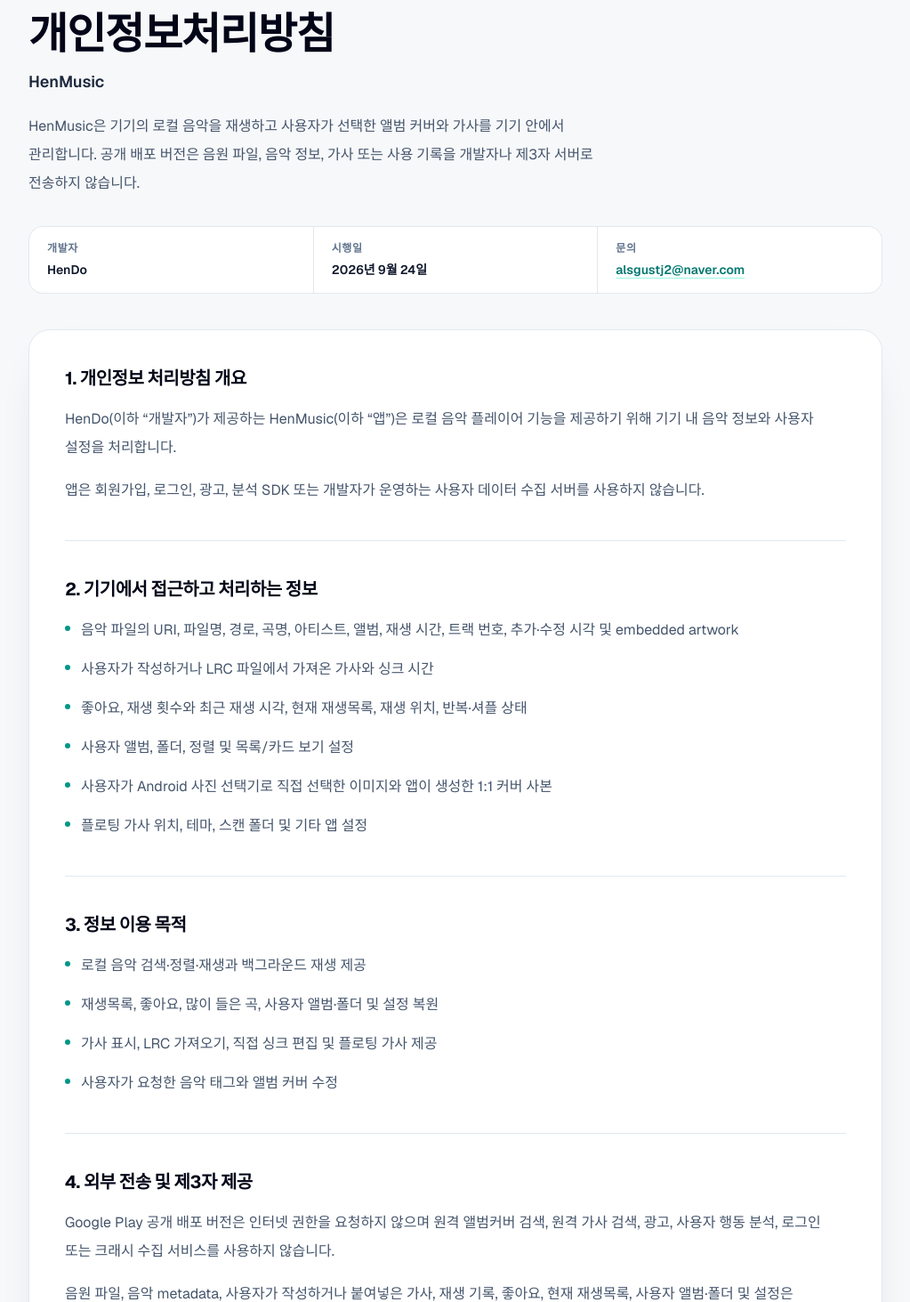
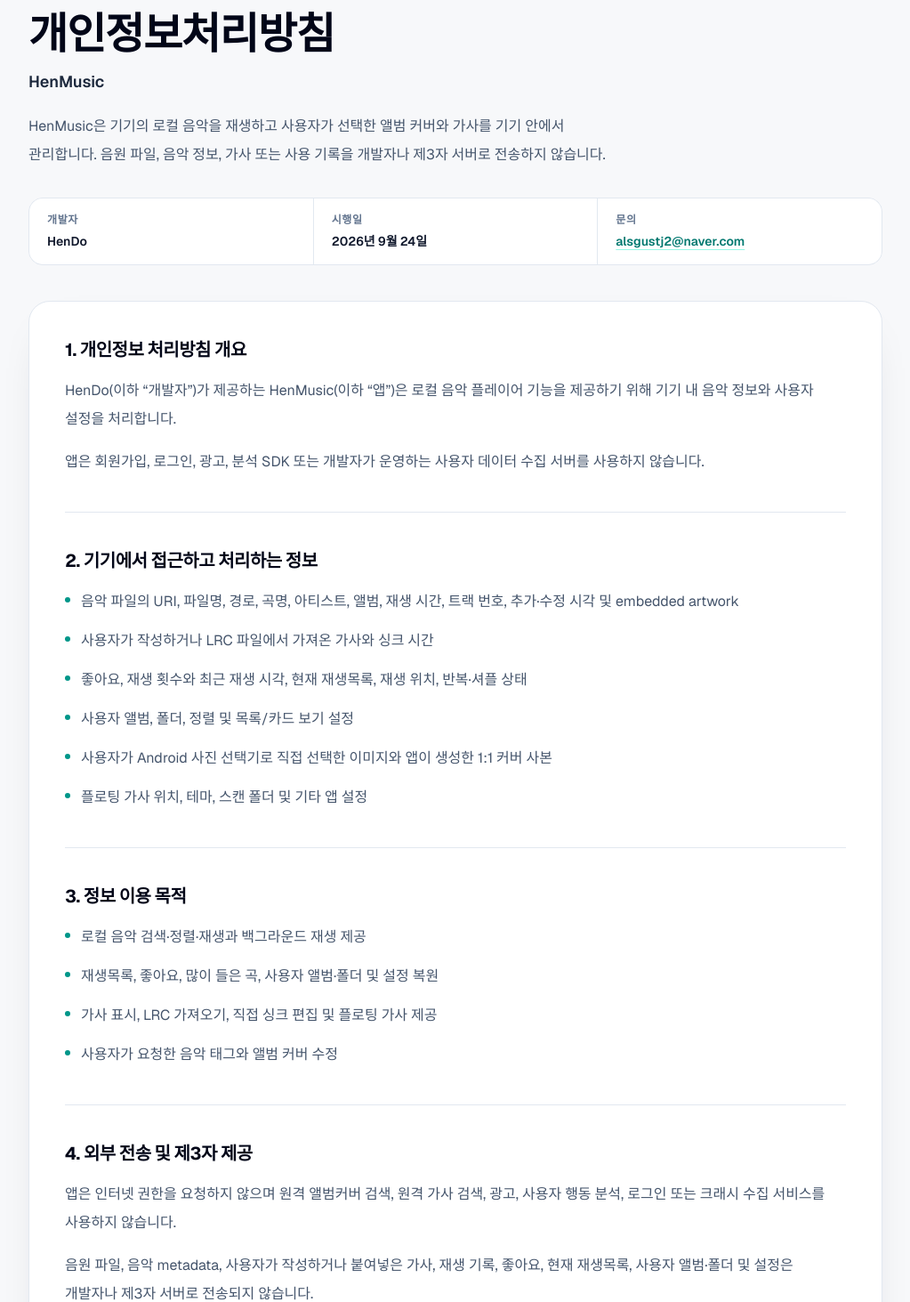
Before and after one commit to hyeonseo1109/privacy, a Next.js app: page /henmusic in a window 1280 px wide. Shown: the part 147-1610 px from the top of the page at 89% size, without its empty margins (128-1151 px from the left). Built offline with nearby package versions, Linux system fonts and the light colour scheme.

Commit message:
fix: make HenMusic privacy wording standalone

```diff
--- a/src/data/henmusic-policy.ts
+++ b/src/data/henmusic-policy.ts
@@ -8,7 +8,7 @@
   contactEmail: "alsgustj2@naver.com",
   effectiveDate: "2026년 9월 24일",
   summary:
-    "HenMusic은 기기의 로컬 음악을 재생하고 사용자가 선택한 앨범 커버와 가사를 기기 안에서 관리합니다. 공개 배포 버전은 음원 파일, 음악 정보, 가사 또는 사용 기록을 개발자나 제3자 서버로 전송하지 않습니다.",
+    "HenMusic은 기기의 로컬 음악을 재생하고 사용자가 선택한 앨범 커버와 가사를 기기 안에서 관리합니다. 음원 파일, 음악 정보, 가사 또는 사용 기록을 개발자나 제3자 서버로 전송하지 않습니다.",
   sections: [
     {
       id: "overview",
@@ -44,7 +44,7 @@
       id: "network",
       title: "4. 외부 전송 및 제3자 제공",
       paragraphs: [
-        "Google Play 공개 배포 버전은 인터넷 권한을 요청하지 않으며 원격 앨범커버 검색, 원격 가사 검색, 광고, 사용자 행동 분석, 로그인 또는 크래시 수집 서비스를 사용하지 않습니다.",
+        "앱은 인터넷 권한을 요청하지 않으며 원격 앨범커버 검색, 원격 가사 검색, 광고, 사용자 행동 분석, 로그인 또는 크래시 수집 서비스를 사용하지 않습니다.",
         "음원 파일, 음악 metadata, 사용자가 작성하거나 붙여넣은 가사, 재생 기록, 좋아요, 현재 재생목록, 사용자 앨범·폴더 및 설정은 개발자나 제3자 서버로 전송되지 않습니다.",
         "개발자는 앱에서 처리하는 정보를 판매, 대여 또는 제3자에게 제공하지 않습니다.",
       ],
```
